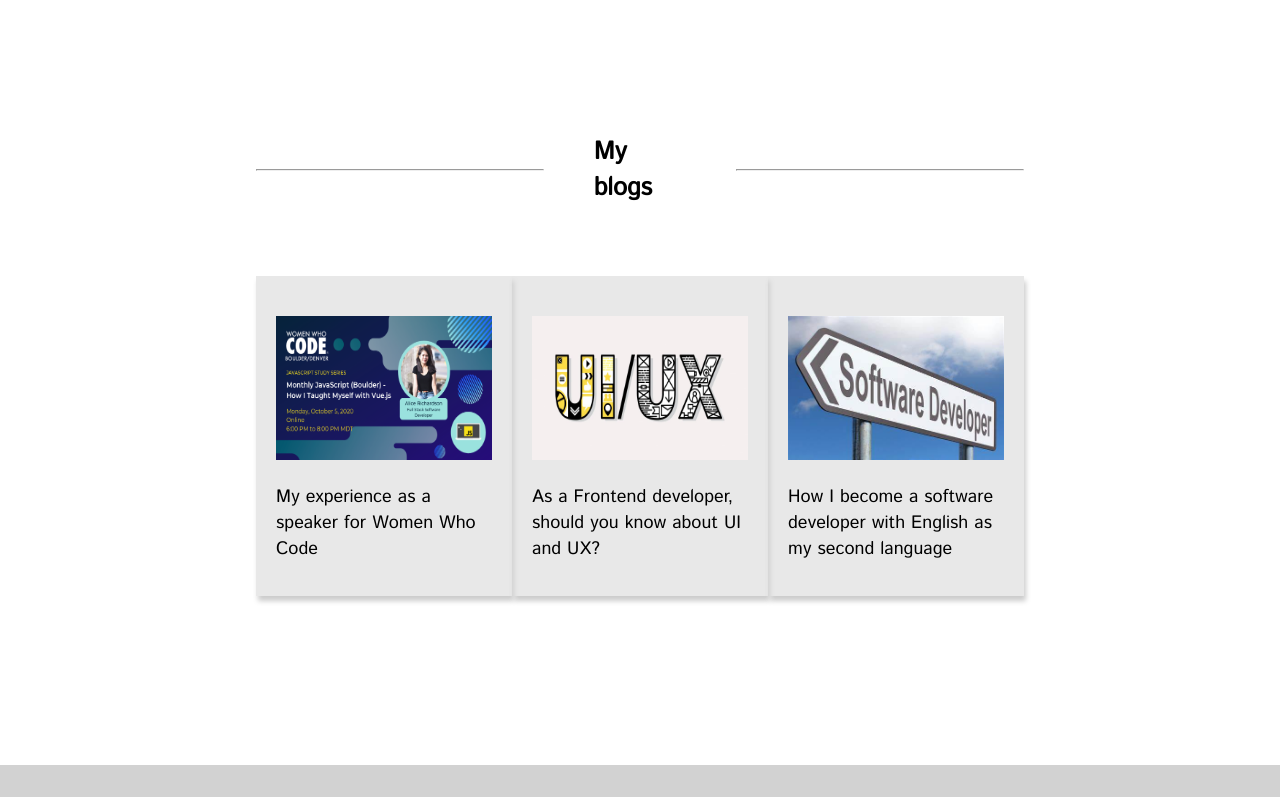
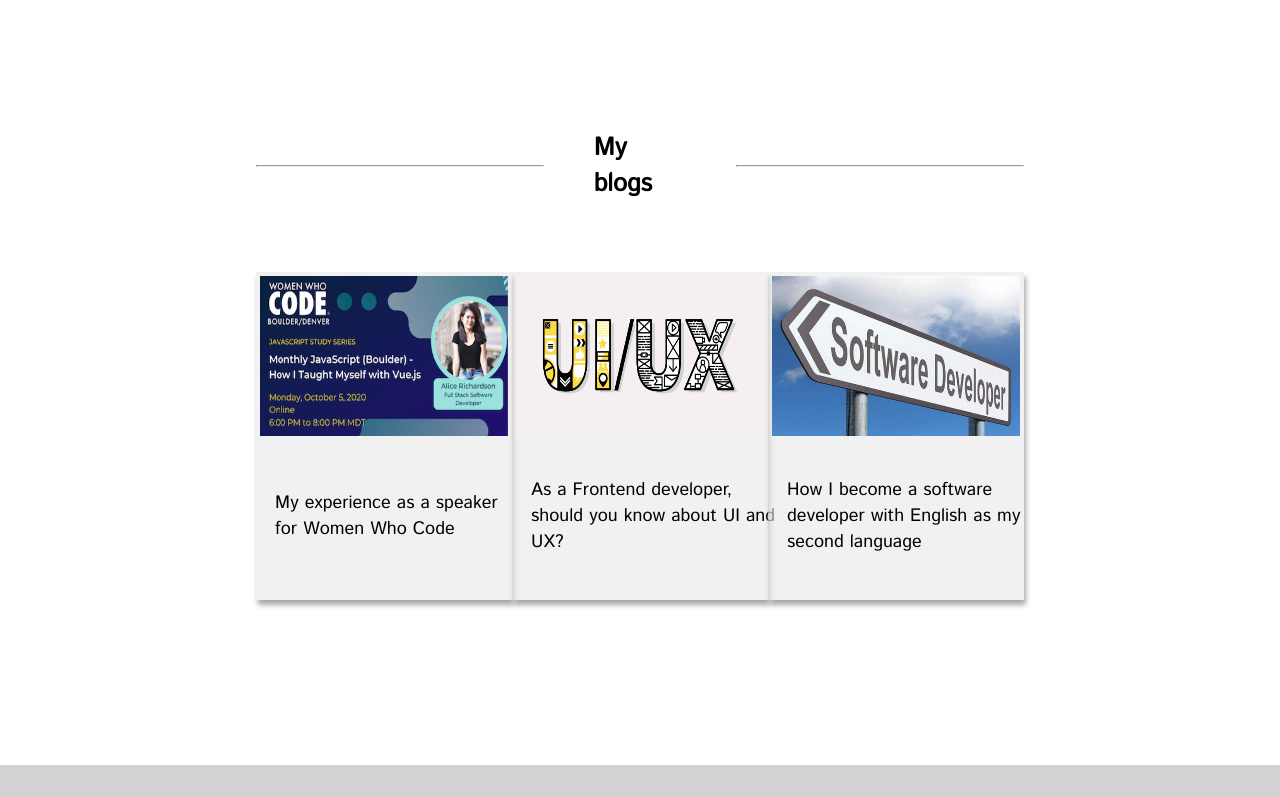
Before and after one commit to Alicerichardson28/portfolio, a React (Create React App) app: page / in a window 1280 px wide. Shown: the part 4231-5028 px from the top of the page. Built offline with nearby package versions, Linux system fonts and the light colour scheme.

Commit message:
design blogs card

```diff
--- a/src/components/BlogsAtHomePage.css
+++ b/src/components/BlogsAtHomePage.css
@@ -46,17 +46,29 @@ hr {
 
 
 .blog-card {
-    width: 250px;
-    height: 240px;
-    padding: 40px 20px;
+    width: 280px;
+    height: 320px;
+    padding: 4px 4px;
     margin-top: 20px;
-    background-color: rgba(212, 212, 212, 0.543);
-    box-shadow: 2px 5px 5px #ccc;
+    background-color: rgba(232, 232, 232, 0.605);
+    box-shadow: 2px 5px 5px rgb(169, 169, 169);
 
 }
 
+.img-container{
+    width: 100%;
+    height: 50%;
+}
 .blog-img {
     width: 100%;
-    height: 60%;
-    margin-bottom: 20px;
+    height: 100%;
 }
+
+.blog-link-container {
+    display: flex;
+    justify-content: center;
+    align-items: center;
+    width: 100%;
+    height: 50%;
+    margin-left: 15px;
+}
--- a/src/components/BlogsAtHomePage.js
+++ b/src/components/BlogsAtHomePage.js
@@ -1,6 +1,6 @@
 import React, { Component } from 'react'
 import './BlogsAtHomePage.css'
-import WomenWhoCodeImg from '../picture/womenwhocode.png'
+import WomenWhoCodeImg from '../picture/women-who-code.png'
 import UxAndUiImg from '../picture/uxanduidesign.jpeg'
 import WebDevImg from '../picture/software developer.jpeg'
 
@@ -15,25 +15,37 @@ export default class BlogsAtHomePage extends Component {
                 </div>
                 <div className='blogs-container'>
                     <div className='blog-card'>
+                        <div className='img-container'>
                             <img src={WomenWhoCodeImg} alt='women who code' className='blog-img'/>
+                        </div>
+                        <div className='blog-link-container'>
                             <a href='https://alicerichardson28.medium.com/my-experience-as-a-speaker-for-women-who-code-6beb99ae0de5' target="_blank" rel="noopener noreferrer">
                                 <h2 className='topic-title'>My experience as a speaker for Women Who Code</h2>
                             </a>
                         </div>
+                    </div>
                     <div className='blog-card'>
+                        <div className='img-container'>
                             <img src={UxAndUiImg} alt='ux and ui design' className='blog-img'/>
+                        </div>
+                        <div className='blog-link-container'>
                             <a href='https://alicerichardson28.medium.com/as-a-frontend-developer-should-you-know-about-ui-and-ux-8e78c7a955ee' target="_blank" rel="noopener noreferrer">
                                 <h2 className='topic-title'>As a Frontend developer, should you know about UI and UX?</h2>
                             </a>
                         </div>
+                    </div>
                     <div className='blog-card'>
+                        <div className='img-container'>
                             <img src={WebDevImg} alt='web developer' className='blog-img'/>
+                        </div>
+                        <div className='blog-link-container'>
                             <a href='https://alicerichardson28.medium.com/how-i-become-a-software-developer-with-english-as-my-second-language-937a516e3530' target="_blank" rel="noopener noreferrer">
                                 <h2 className='topic-title'>How I become a software developer with English as my second language</h2>
                             </a>
                         </div>
                     </div>
                 </div>
+            </div>
         )
     }
 }
--- a/src/components/Projects.css
+++ b/src/components/Projects.css
@@ -51,7 +51,7 @@
 }
 
 .project-card {
-    border-radius: 3%;
+    border-radius: 0.5%;
     width: 40%;
     height: 450px;
     background-color: #ffffff;
```
Also changed, not shown: src/picture/women-who-code.png (added). Lines whose indentation alone changed are shown as unchanged.
